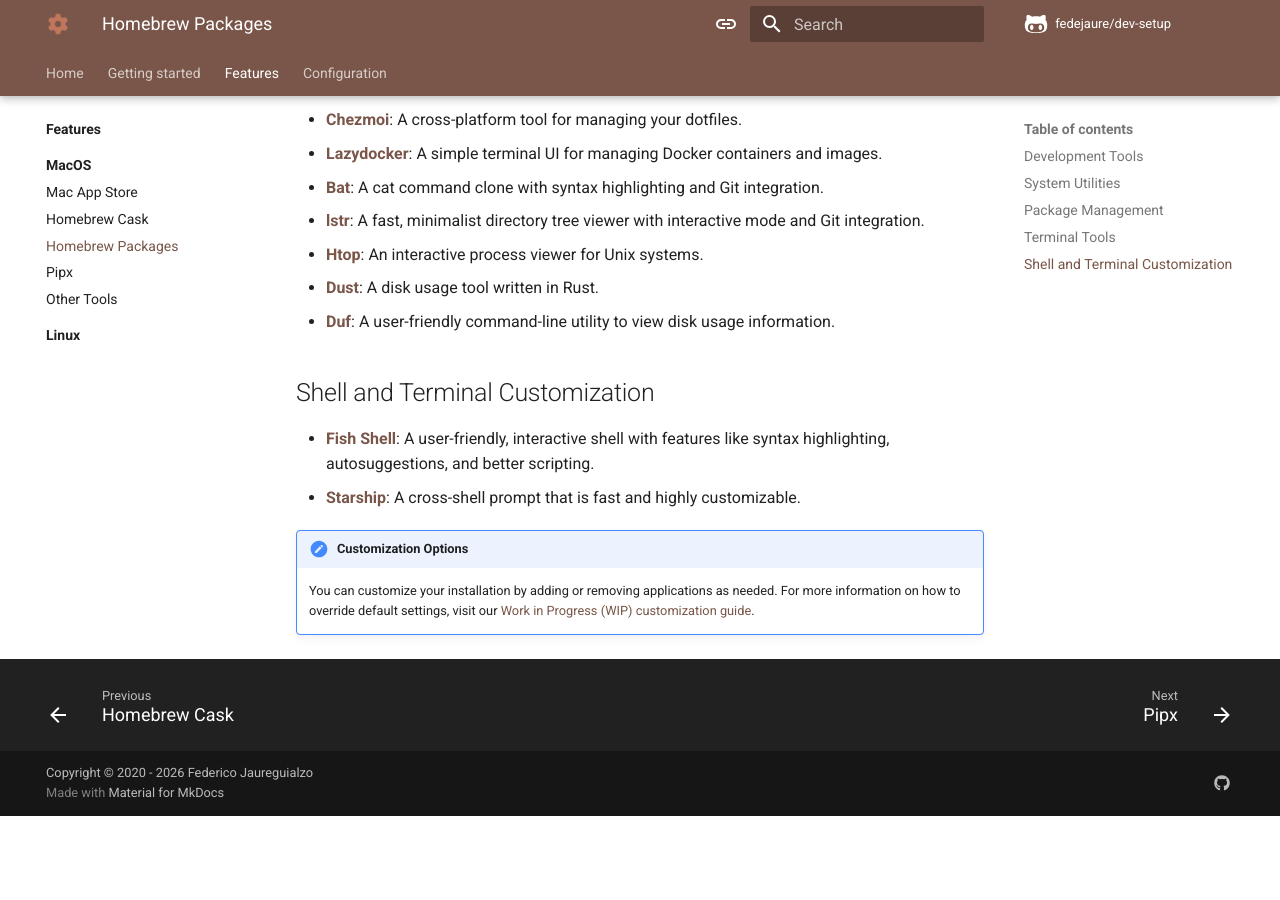
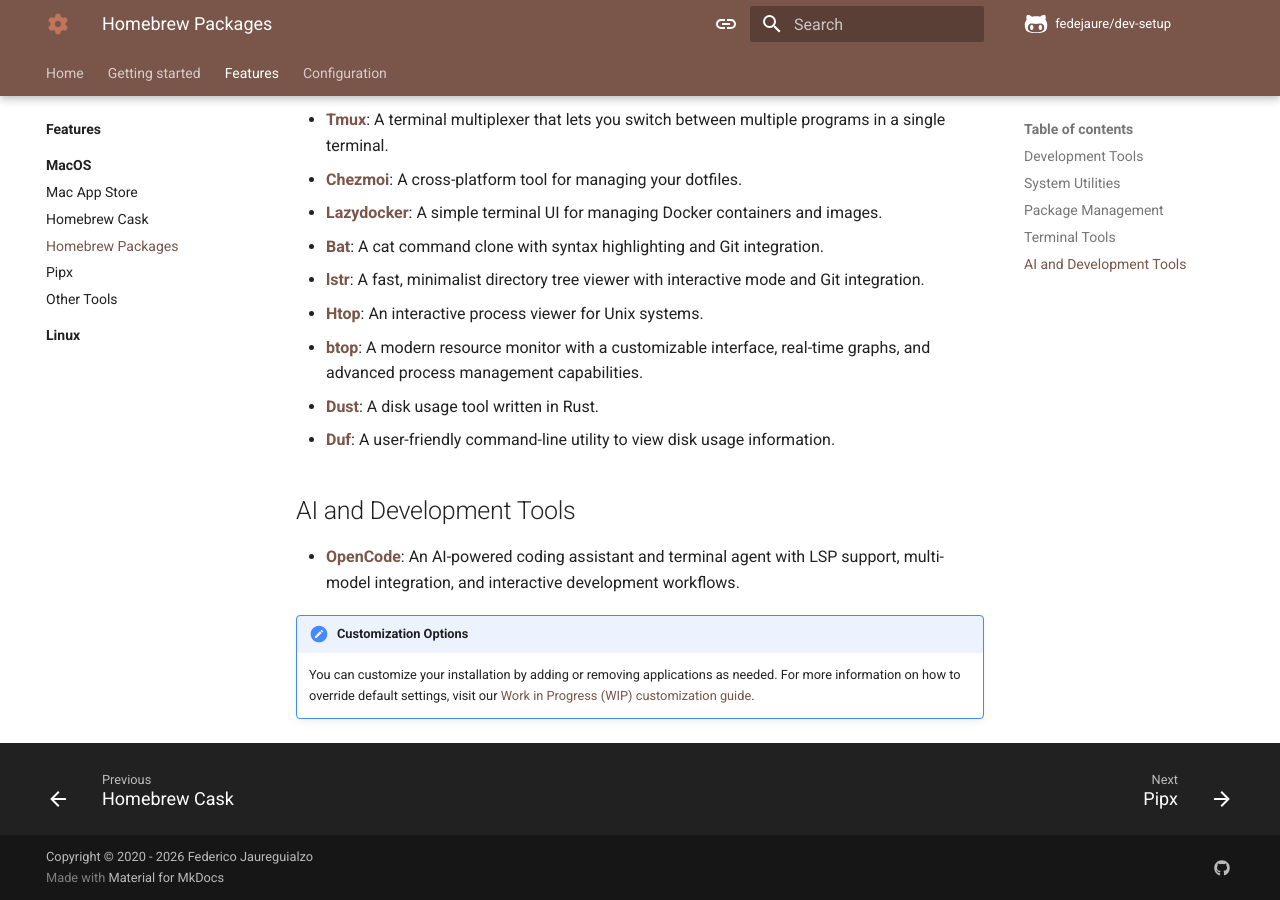
Before and after one commit to fedejaure/dev-setup, an MkDocs documentation site: the page built from docs/features/macos/homebrew_packages.md, in a window 1280 px wide and 900 px high, scrolled down 1044 px. Built offline with MkDocs 1.6.1 and Material for MkDocs 9.7.7, drawn with Linux system fonts in a browser that asks for light colours; comment, search, counter and statistics services are not loaded; before the commit the page ends 1860 px from its top, so only the background shows below that; some of the changed text lies outside the part shown.

Commit message:
Add missing docs

```diff
--- a/docs/features/macos/homebrew_packages.md
+++ b/docs/features/macos/homebrew_packages.md
@@ -5,6 +5,7 @@
 - [**Git**](https://git-scm.com/): A distributed version control system to manage source code efficiently.
 - [**GCC**](https://gcc.gnu.org/): A compiler system supporting various programming languages, such as C, C++, and Fortran.
 - [**CMake**](https://cmake.org/): A cross-platform build system that manages the build process across different platforms.
+- [**Godot**](https://godotengine.org/): A free and open-source game engine for creating 2D and 3D games with a scene-driven design philosophy and GDScript programming language.
 
 ## System Utilities
 
@@ -30,13 +31,13 @@
 - [**Bat**](https://github.com/sharkdp/bat): A cat command clone with syntax highlighting and Git integration.
 - [**lstr**](https://github.com/bgreenwell/lstr): A fast, minimalist directory tree viewer with interactive mode and Git integration.
 - [**Htop**](https://htop.dev/): An interactive process viewer for Unix systems.
+- [**btop**](https://github.com/aristocratos/btop): A modern resource monitor with a customizable interface, real-time graphs, and advanced process management capabilities.
 - [**Dust**](https://github.com/bootandy/dust): A disk usage tool written in Rust.
 - [**Duf**](https://github.com/muesli/duf): A user-friendly command-line utility to view disk usage information.
 
-## Shell and Terminal Customization
+## AI and Development Tools
 
-- [**Fish Shell**](https://fishshell.com/): A user-friendly, interactive shell with features like syntax highlighting, autosuggestions, and better scripting.
-- [**Starship**](https://starship.rs/): A cross-shell prompt that is fast and highly customizable.
+- [**OpenCode**](https://opencode.ai/): An AI-powered coding assistant and terminal agent with LSP support, multi-model integration, and interactive development workflows.
 
 !!! note "Customization Options"
     You can customize your installation by adding or removing applications as needed. For more information on how to override default settings, visit our [Work in Progress (WIP) customization guide](#).
```
Also changed, not shown: docs/configuration/index.md (+5 -1 lines).
